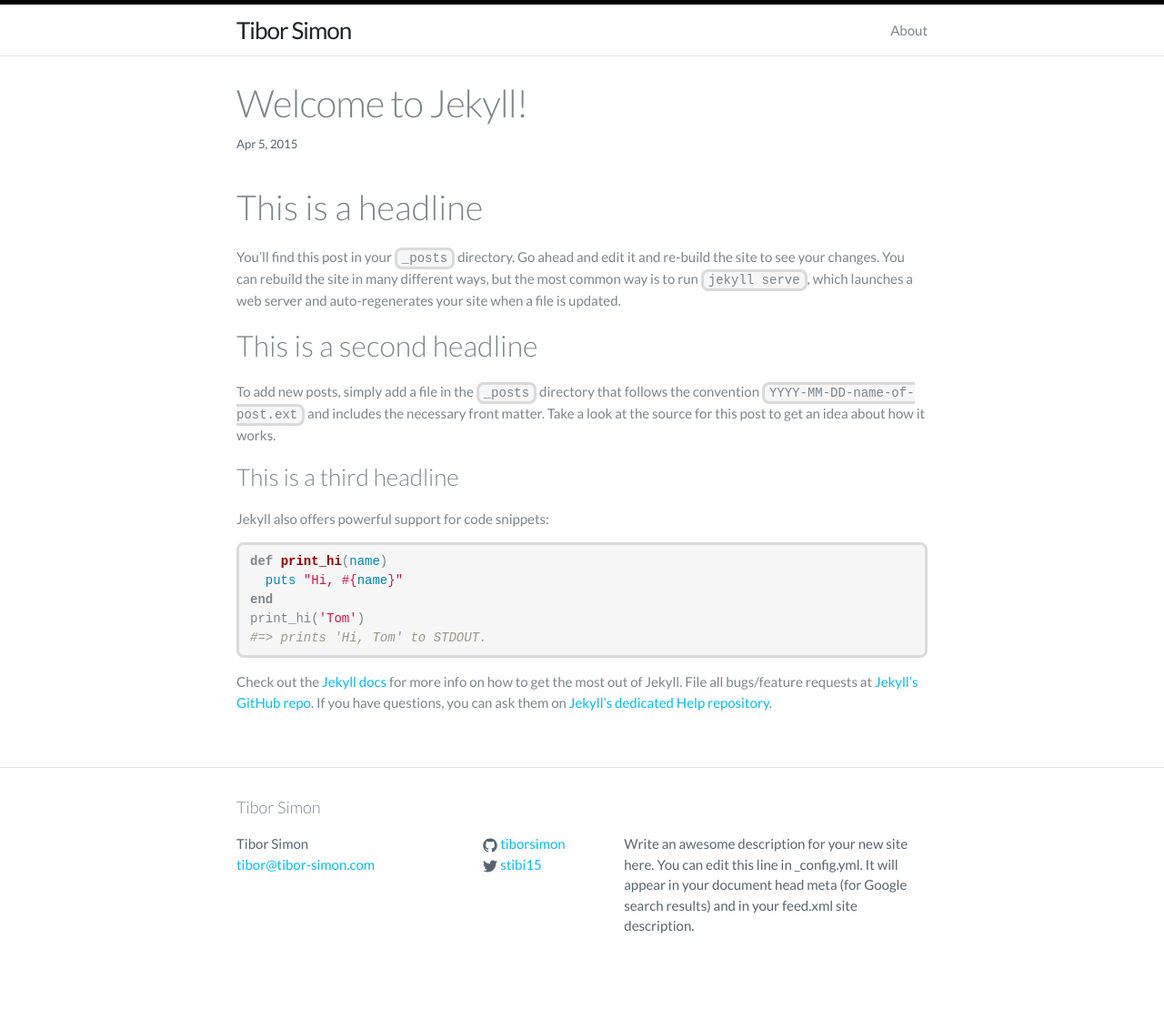
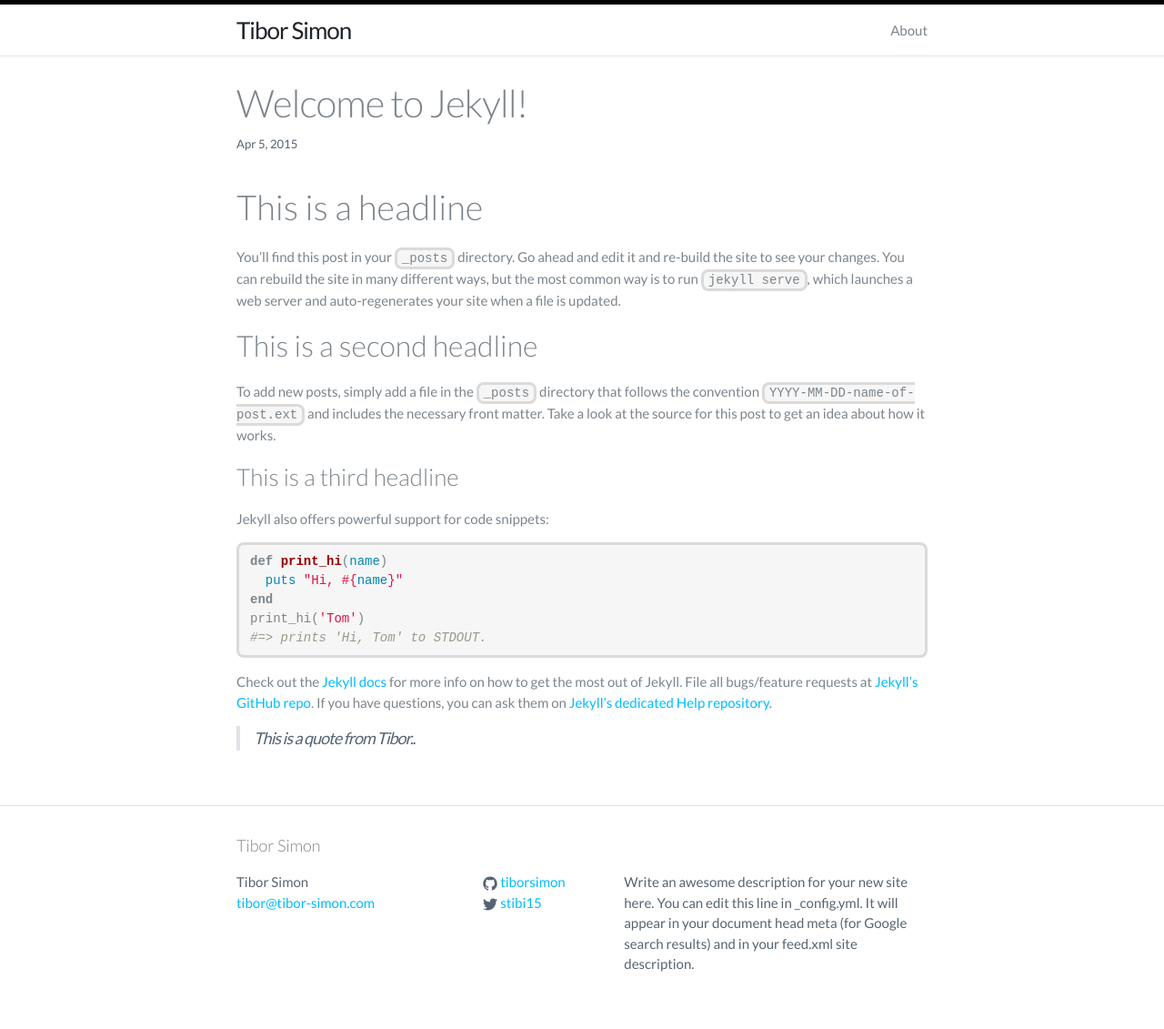
Before and after one commit to tiborsimon/tiborsimon.github.io, a Jekyll site: the page built from _posts/2015-04-05-welcome-to-jekyll.md, in a window 1280 px wide. Shown: the whole page at 91% size. Built offline with Jekyll 4.4.1, drawn with Linux system fonts in a browser that asks for light colours; nearby versions of some CDN libraries; before the commit the page ends 1089 px from its top, so only the background shows below that.

Commit message:
Quote test

```diff
--- a/_posts/2015-04-05-welcome-to-jekyll.md
+++ b/_posts/2015-04-05-welcome-to-jekyll.md
@@ -27,6 +27,8 @@
 
 Check out the [Jekyll docs][jekyll] for more info on how to get the most out of Jekyll. File all bugs/feature requests at [Jekyll’s GitHub repo][jekyll-gh]. If you have questions, you can ask them on [Jekyll’s dedicated Help repository][jekyll-help].
 
+> This is a quote from Tibor..
+
 [jekyll]:      http://jekyllrb.com
 [jekyll-gh]:   https://github.com/jekyll/jekyll
 [jekyll-help]: https://github.com/jekyll/jekyll-help
```
